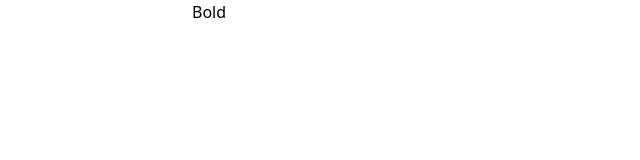
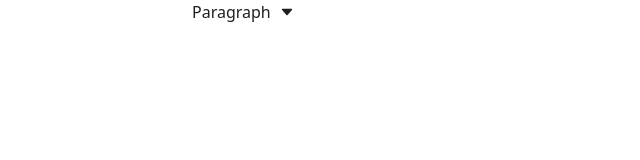
Before and after one commit to linub7/Next_Type_Fullstack_front, a Next.js app: page /admin/posts/create in a window 1280 px wide. Shown: the top 160 px of the page, without its empty margins (0-640 px from the left). Built offline with nearby package versions, Linux system fonts and the light colour scheme.

Commit message:
create toolbar button & Paragraph button

```diff
--- a/components/admin/editor/Editor.tsx
+++ b/components/admin/editor/Editor.tsx
@@ -1,6 +1,7 @@
 import { FC } from 'react';
 import { EditorContent, useEditor } from '@tiptap/react';
 import StarterKit from '@tiptap/starter-kit';
+import Toolbar from './toolbar/Toolbar';
 
 interface Props {}
 
@@ -8,13 +9,7 @@
   const editor = useEditor({ extensions: [StarterKit] });
   return (
     <div>
-      <button
-        onClick={() => {
-          editor?.chain().focus().toggleBold().run();
-        }}
-      >
-        Bold
-      </button>
+      <Toolbar editor={editor} />
       <EditorContent editor={editor} />
     </div>
   );
--- /dev/null
+++ b/components/admin/editor/toolbar/Toolbar.tsx
@@ -0,0 +1,49 @@
+import { FC } from 'react';
+import { Editor } from '@tiptap/react';
+import DropdownOptions from './dropdown/DropdownOptions';
+import DropdownHead from './dropdown/DropdownHead';
+import { getFocusedEditor } from '../../../../utils/editorUtils';
+
+interface Props {
+  editor: Editor | null;
+}
+
+const Toolbar: FC<Props> = ({ editor }) => {
+  if (!editor) return null;
+
+  const paragraphOptions = [
+    {
+      label: 'Paragraph',
+      onClick: () => getFocusedEditor(editor).setParagraph().run(),
+    },
+    {
+      label: 'Heading 1',
+      onClick: () => getFocusedEditor(editor).toggleHeading({ level: 1 }).run(),
+    },
+    {
+      label: 'Heading 2',
+      onClick: () => getFocusedEditor(editor).toggleHeading({ level: 2 }).run(),
+    },
+    {
+      label: 'Heading 3',
+      onClick: () => getFocusedEditor(editor).toggleHeading({ level: 3 }).run(),
+    },
+  ];
+
+  const getLabel = (): string => {
+    if (editor.isActive('heading', { level: 1 })) return 'Heading 1';
+    if (editor.isActive('heading', { level: 2 })) return 'Heading 2';
+    if (editor.isActive('heading', { level: 3 })) return 'Heading 3';
+    return 'Paragraph';
+  };
+  return (
+    <div>
+      <DropdownOptions
+        options={paragraphOptions}
+        head={<DropdownHead title="Paragraph" getLabel={getLabel()} />}
+      />
+    </div>
+  );
+};
+
+export default Toolbar;
--- /dev/null
+++ b/components/admin/editor/toolbar/dropdown/DropdownHead.tsx
@@ -0,0 +1,18 @@
+import { FC } from 'react';
+import { IoCaretDownOutline } from 'react-icons/io5';
+
+interface Props {
+  title: string;
+  getLabel: string;
+}
+
+const DropdownHead: FC<Props> = ({ title, getLabel }) => {
+  return (
+    <div className="flex items-center space-x-2 text-primary-dark dark:text-primary-light">
+      <p>{getLabel}</p>
+      <IoCaretDownOutline />
+    </div>
+  );
+};
+
+export default DropdownHead;
--- /dev/null
+++ b/components/admin/editor/toolbar/dropdown/DropdownOptions.tsx
@@ -0,0 +1,37 @@
+import { FC, ReactNode, useState } from 'react';
+
+interface Props {
+  options: { label: string; onClick(): void }[];
+  head: ReactNode;
+}
+
+const DropdownOptions: FC<Props> = ({ head, options }) => {
+  const [showOptions, setShowOptions] = useState(false);
+
+  const handleToggleShowOptions = () => setShowOptions((prev) => !prev);
+
+  const handleBlur = () => setShowOptions(false);
+
+  return (
+    <button
+      className="relative"
+      onMouseDown={handleToggleShowOptions}
+      onBlur={handleBlur}
+    >
+      {head}
+      {showOptions && (
+        <div className="min-w-max absolute top-full mt-4 right-2 z-10 border-2 border-primary-dark dark:border-primary rounded text-left bg-primary dark:bg-primary-dark">
+          <ul className="p-3 space-y-3">
+            {options.map(({ label, onClick }, index) => (
+              <li onMouseDown={onClick} key={label + index}>
+                {label}
+              </li>
+            ))}
+          </ul>
+        </div>
+      )}
+    </button>
+  );
+};
+
+export default DropdownOptions;
--- /dev/null
+++ b/utils/editorUtils.ts
@@ -0,0 +1,5 @@
+import { Editor } from '@tiptap/react';
+
+export const getFocusedEditor = (editor: Editor) => {
+  return editor?.chain().focus();
+};
```
